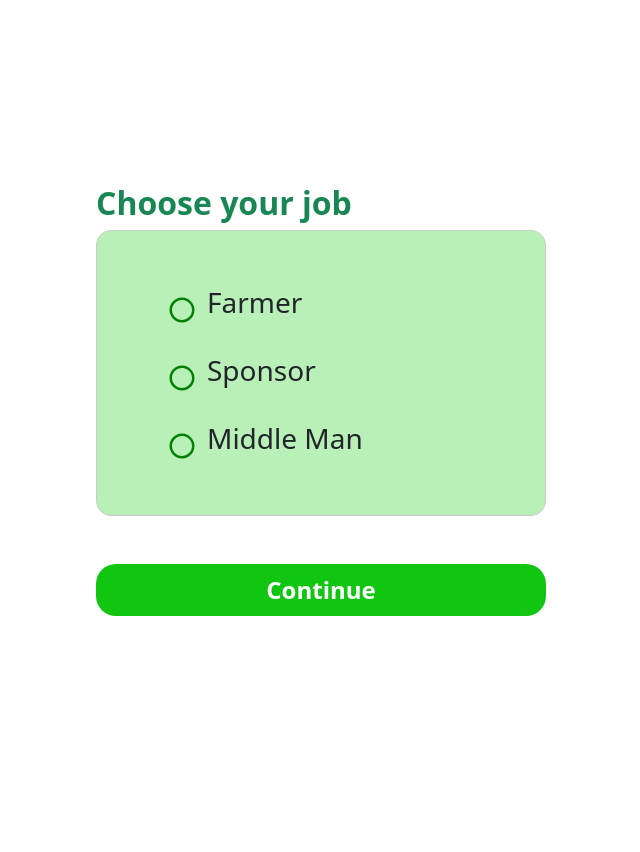
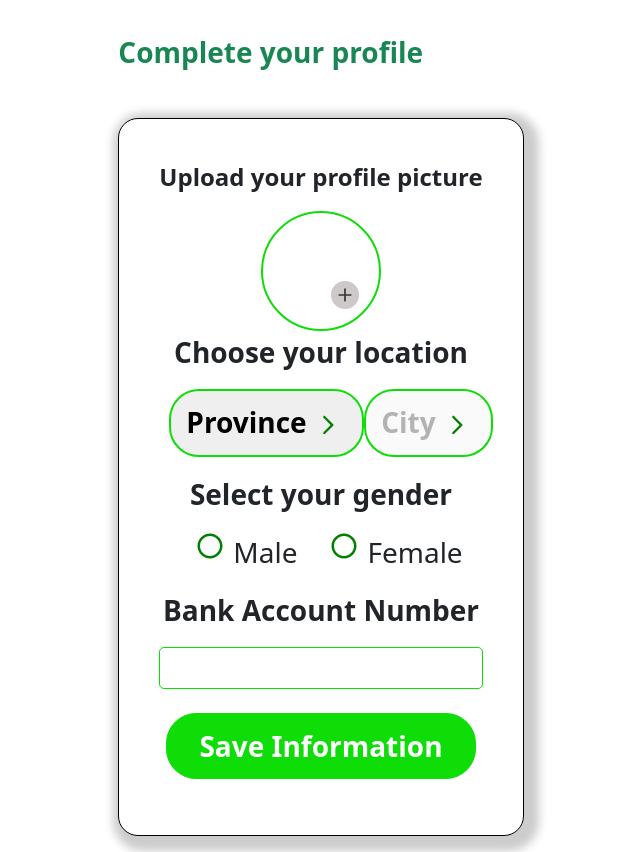
Before and after one commit to orestengabo0/IFP, a React (Vite) app: page / in a window 1280 px wide. Shown: the whole page, without its empty margins (319-959 px from the left). Before the commit the page ends 800 px from the top, so only its background shows below. Built offline with nearby package versions, Linux system fonts and the light colour scheme.

Commit message:
Creating a profile info input form

```diff
--- a/src/App.tsx
+++ b/src/App.tsx
@@ -3,11 +3,12 @@ import JobChoice from './components/JobChoice/JobChoice'
 import WelcomePage from './components/WelcomePage/WelcomePage'
 import SignupForm from './components/SignUp/SignUp'
 import Login from './components/Login/Login'
+import Profile from './components/Profile/Profile'
 
 const App = () => {
   return (
     <div>
-      <JobChoice />
+      <Profile />
     </div>
   )
 }
--- /dev/null
+++ b/src/components/Profile/Profile.module.css
@@ -0,0 +1,154 @@
+.container {
+  margin-top: 20px;
+  padding: 20px;
+}
+
+.circle {
+  width: 120px;
+  height: 120px;
+  border-radius: 50%;
+  border: 2px solid #0fdd08;
+  display: flex;
+  justify-content: center;
+  align-items: center;
+  overflow: hidden;
+  position: relative;
+}
+
+.label {
+  border: 2px solid #cfc8c8;
+  position: absolute;
+  bottom: 20px;
+  right: 20px;
+  background-color: #cfc8c8;
+  border-radius: 50%;
+  padding: 2px;
+  display: flex;
+  justify-content: center;
+  align-items: center;
+}
+
+.plus {
+  font-size: 20px;
+  color: #333;
+}
+
+.image {
+  width: 100%;
+  height: 100%;
+  object-fit: cover;
+}
+
+.province,
+.city {
+  border: 2px solid #0fdd08;
+  padding: 10px 5px;
+  border-radius: 30px;
+  width: 100%;
+  max-width: 180px;
+  margin: 5px 0;
+}
+
+.dropdownMenu {
+  position: absolute;
+  background-color: #fff;
+  border: 1px solid #ccc;
+  border-radius: 4px;
+  padding: 10px;
+  list-style: none;
+  margin: 0;
+  margin-top: 10px;
+  z-index: 1;
+}
+
+.dropdownMenu li {
+  margin: 5px 0;
+}
+
+.dropdownMenu li a {
+  text-decoration: none;
+  color: #000;
+  font-weight: normal;
+}
+
+.dropdownMenu li a:hover {
+  color: #0fdd08;
+}
+
+.dropdownItem {
+  border: 0;
+  background: none;
+}
+
+.formControl {
+  border: 1px solid #0fdd08;
+  border-radius: 5px;
+  width: 100%;
+  max-width: 350px;
+  padding: 0.5rem 1rem;
+  outline: none;
+}
+
+.buttonSave {
+  border: 1px solid #0fdd08;
+  padding: 0.7rem 2rem;
+  background: #0fdd08;
+  border-radius: 30px;
+}
+
+@media screen and (min-width: 600px) {
+  .container {
+    display: flex;
+    justify-content: center;
+    padding: 40px;
+  }
+
+  form {
+    width: 100%;
+    max-width: 600px;
+    padding: 40px;
+    background: #fff;
+    border-radius: 20px;
+    border: 1px solid #000;
+    box-shadow: 5px 5px 10px 10px #ccc;
+  }
+
+  .province,
+  .city {
+    max-width: 200px;
+    margin: 0 10px;
+  }
+
+  .location {
+    display: flex;
+    justify-content: space-between;
+  }
+}
+
+@media screen and (max-width: 600px) {
+  .location {
+    display: flex;
+    flex-direction: column;
+    align-items: center;
+  }
+
+  .province,
+  .city {
+    max-width: 100%;
+    margin: 5px 0;
+  }
+
+  .circle {
+    width: 100px;
+    height: 100px;
+  }
+
+  .label {
+    bottom: 5px;
+    right: 5px;
+  }
+
+  .plus {
+    font-size: 18px;
+  }
+}
--- /dev/null
+++ b/src/components/Profile/Profile.tsx
@@ -0,0 +1,223 @@
+import React, { useState } from "react";
+import { FiPlus } from "react-icons/fi";
+import { RxCaretRight, RxCaretDown } from "react-icons/rx";
+import styles from "./Profile.module.css";
+import { MdRadioButtonChecked, MdRadioButtonUnchecked } from "react-icons/md";
+
+const ProfilePictureUploader: React.FC = () => {
+  const [image, setImage] = useState<string | null>(null);
+  const [isProvinceDropdownOpen, setIsProvinceDropdownOpen] = useState(false);
+  const [selectedProvince, setSelectedProvince] = useState<string | null>(null);
+  const [isCityDropdownOpen, setCityDropdownOpen] = useState(false);
+  const [cityOption, setCityOption] = useState<string[]>([]);
+  const [selectedCity, setSelectedCity] = useState<string | null>(null);
+  const [gender, setGender] = useState<string | null>(null);
+
+  const handleImageUpload = (event: React.ChangeEvent<HTMLInputElement>) => {
+    if (event.target.files && event.target.files.length > 0) {
+      const file = event.target.files[0];
+      const reader = new FileReader();
+      reader.onloadend = () => {
+        setImage(reader.result as string);
+      };
+      reader.readAsDataURL(file);
+    }
+  };
+
+  const provinces: Record<string, string[]> = {
+    "Kigali City": ["Gasabo", "Kicukiro", "Nyarugenge"],
+    Eastern: [
+      "Rwamagana",
+      "Kayonza",
+      "Bugesera",
+      "Nyagatare",
+      "Gatsibo",
+      "Ngoma",
+      "Kirehe",
+    ],
+    Western: [
+      "Rubavu",
+      "Rusizi",
+      "Nyabihu",
+      "Nyamasheke",
+      "Ngororero",
+      "Karongi",
+      "Rutsiro",
+    ],
+    Southern: [
+      "Kamonyi",
+      "Muhanga",
+      "Ruhango",
+      "Nyanza",
+      "Huye",
+      "Nyaruguru",
+      "Gisagara",
+      "Nyamagabe",
+    ],
+    Northern: ["Rulindo", "Gakenke", "Musanze", "Gicumbi", "Burera"],
+  };
+
+  const handleSelectedProvince = (province: string) => {
+    setSelectedProvince(province);
+    setCityOption(provinces[province]);
+    setSelectedCity(null);
+    setIsProvinceDropdownOpen(false);
+  };
+
+  const handleSelectedCity = (city: string) => {
+    setSelectedCity(city);
+    setCityDropdownOpen(false);
+  };
+
+  const toggleProvinceDropdown = () => {
+    setIsProvinceDropdownOpen((prev) => !prev);
+  };
+
+  const toggleCityDropdown = () => {
+    if (selectedProvince) setCityDropdownOpen((prev) => !prev);
+  };
+
+  const handleSelectedGender = (gender: string) => {
+    setGender(gender);
+  };
+
+  return (
+    <div className={`${styles.container} p-3`}>
+      <div>
+        <h3 className="text-success fw-bold mb-5">Complete your profile</h3>
+        <form
+          onClick={(e) => {
+            e.preventDefault();
+          }}
+        >
+          <p className="d-block text-center fs-4 fw-semibold">
+            Upload your profile picture
+          </p>
+          <div className="d-flex justify-content-center">
+            <div className={styles.circle}>
+              {image ? (
+                <img src={image} alt="Profile" className={styles.image} />
+              ) : (
+                <label htmlFor="file-input" className={styles.label}>
+                  <FiPlus className={styles.plus} />
+                </label>
+              )}
+            </div>
+            <input
+              id="file-input"
+              type="file"
+              accept="image/*"
+              style={{ display: "none" }}
+              onChange={handleImageUpload}
+            />
+          </div>
+          <p className="text-center fw-semibold fs-3">Choose your location</p>
+          <div className="location d-flex justify-content-between">
+            <div>
+              <button
+                className={`province ${styles.province} fw-semibold fs-3`}
+                onClick={toggleProvinceDropdown}
+              >
+                {selectedProvince || "Province"}
+                {isProvinceDropdownOpen ? (
+                  <RxCaretDown size={40} color="green" />
+                ) : (
+                  <RxCaretRight size={40} color="green" />
+                )}
+              </button>
+              {isProvinceDropdownOpen && (
+                <ul className={styles.dropdownMenu}>
+                  {Object.keys(provinces).map((province) => (
+                    <li key={province}>
+                      <button
+                        className={styles.dropdownItem}
+                        onClick={() => handleSelectedProvince(province)}
+                      >
+                        {province}
+                      </button>
+                    </li>
+                  ))}
+                </ul>
+              )}
+            </div>
+            <div>
+              <button
+                className={`city ${styles.city} fw-semibold fs-3`}
+                onClick={toggleCityDropdown}
+                disabled={!selectedProvince}
+              >
+                {selectedCity || "City"}
+                {!isCityDropdownOpen ? (
+                  <RxCaretRight size={40} color="green" />
+                ) : (
+                  <RxCaretDown size={40} color="green" />
+                )}
+              </button>
+              {isCityDropdownOpen && (
+                <ul className={styles.dropdownMenu}>
+                  {cityOption.map((city) => (
+                    <li key={city}>
+                      <button
+                        className={styles.dropdownItem}
+                        onClick={() => handleSelectedCity(city)}
+                      >
+                        {city}
+                      </button>
+                    </li>
+                  ))}
+                </ul>
+              )}
+            </div>
+          </div>
+          <p className="text-center fs-3 fw-semibold mt-3">
+            Select your gender
+          </p>
+          <div className="d-flex justify-content-center">
+            <div
+              className={`${styles.inputGroup} d-flex mx-4`}
+              onClick={() => handleSelectedGender("Male")}
+            >
+              <span className={styles.icon}>
+                {gender === "Male" ? (
+                  <MdRadioButtonChecked size={30} color="green" />
+                ) : (
+                  <MdRadioButtonUnchecked size={30} color="green" />
+                )}
+              </span>
+              <p className="fs-3 mx-2">Male</p>
+            </div>
+            <div
+              className={`${styles.inputGroup} d-flex`}
+              onClick={() => handleSelectedGender("Female")}
+            >
+              <span className={styles.icon}>
+                {gender === "Female" ? (
+                  <MdRadioButtonChecked size={30} color="green" />
+                ) : (
+                  <MdRadioButtonUnchecked size={30} color="green" />
+                )}
+              </span>
+              <p className="fs-3 mx-2">Female</p>
+            </div>
+          </div>
+          <p className="text-center fs-3 fw-semibold">Bank Account Number</p>
+          <div className="d-flex justify-content-center">
+            <input
+              type="text"
+              className={`formControl ${styles["formControl"]}`}
+            />
+          </div>
+          <div className="d-flex justify-content-center mt-4">
+            <button
+              className={`buttonSave ${styles.buttonSave} text-white fw-semibold fs-3 mb-3`}
+            >
+              Save Information
+            </button>
+          </div>
+        </form>
+      </div>
+    </div>
+  );
+};
+
+export default ProfilePictureUploader;
```
